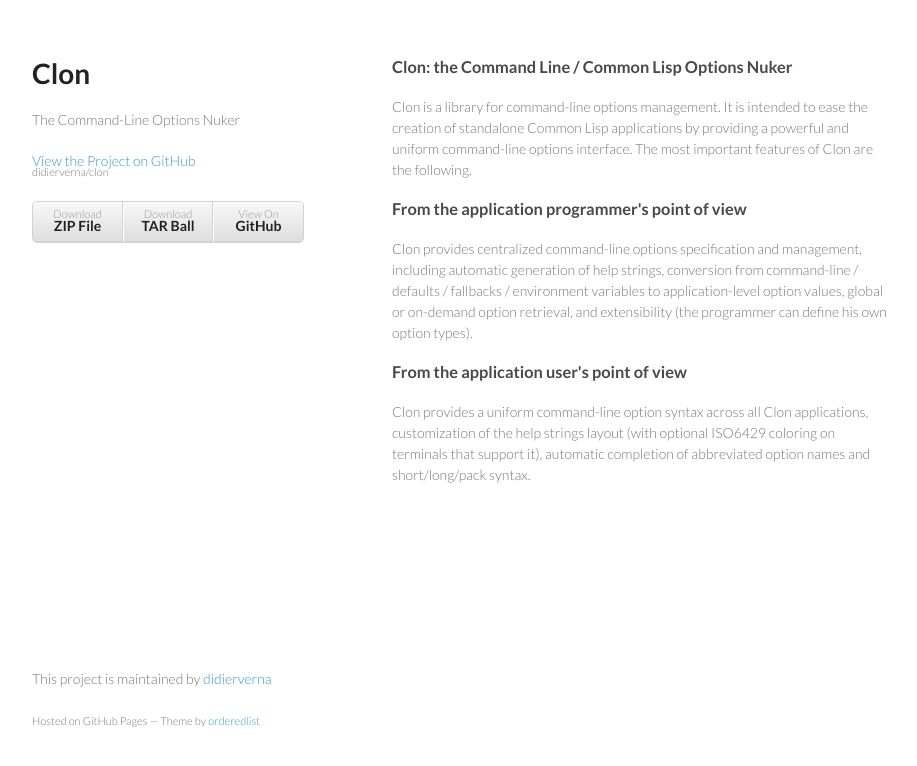
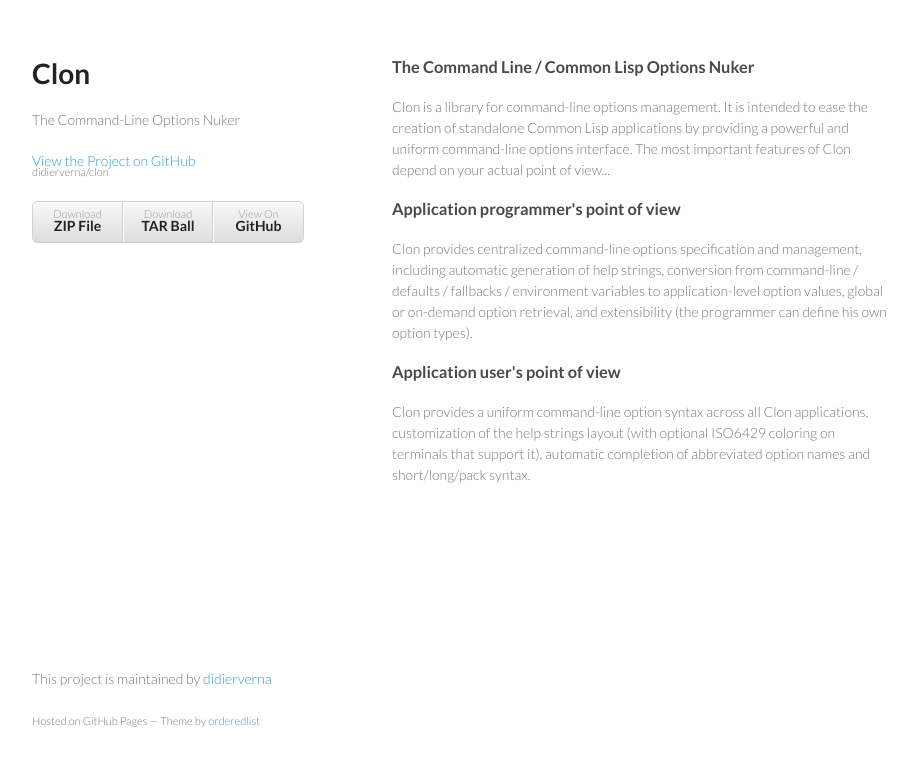
Before and after one commit to didierverna/clon, a plain HTML site: page index.html in a window 1280 px wide. Shown: the whole page, without its empty margins (178-1095 px from the left). Drawn offline with Linux system fonts and the light colour scheme.

Commit message:
Better wording of the overview.
2015-07-01  Didier Verna  <didier@didierverna.net>

	* index.html: Improve web page contents.

```diff
--- a/index.html
+++ b/index.html
@@ -48,19 +48,20 @@
 	     href="#clon" aria-hidden="true">
 	    <span class="octicon octicon-link"></span>
 	  </a>
-	  Clon: the Command Line / Common Lisp Options Nuker
+	  The Command Line / Common Lisp Options Nuker
 	</h3>
 	<p>
 	  Clon is a library for command-line options management. It is
 	  intended to ease the creation of standalone Common Lisp applications
 	  by providing a powerful and uniform command-line options
-	  interface. The most important features of Clon are the following.
+	  interface. The most important features of Clon depend on your actual
+	  point of view...
 	</p>
 	<h3>
 	  <a id="user" class="anchor" href="#user" aria-hidden="true">
 	    <span class="octicon octicon-link"></span>
 	  </a>
-	  From the application programmer's point of view
+	  Application programmer's point of view
 	</h3>
 	<p>
 	  Clon provides centralized command-line options specification and
@@ -74,7 +75,7 @@
 	  <a id="end-user" class="anchor" href="#end-user" aria-hidden="true">
 	    <span class="octicon octicon-link"></span>
 	  </a>
-	  From the application user's point of view
+	  Application user's point of view
 	</h3>
 	<p>
 	  Clon provides a uniform command-line option syntax across all Clon
```
